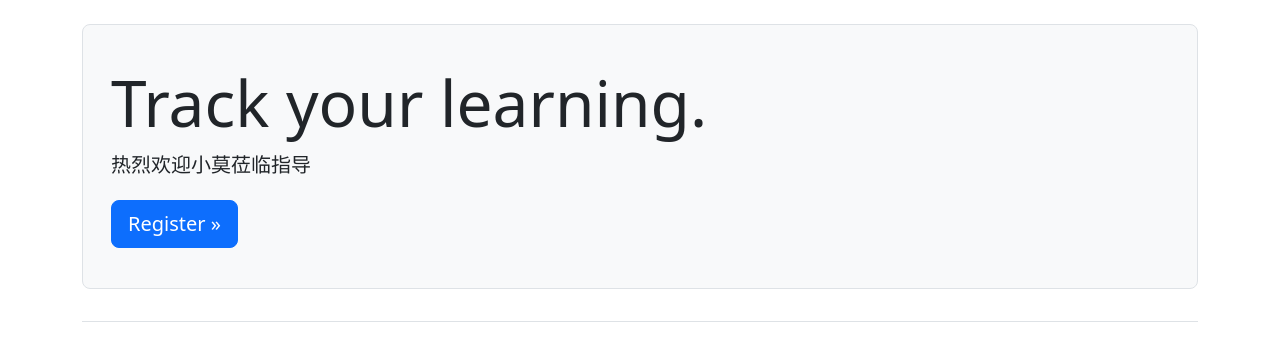
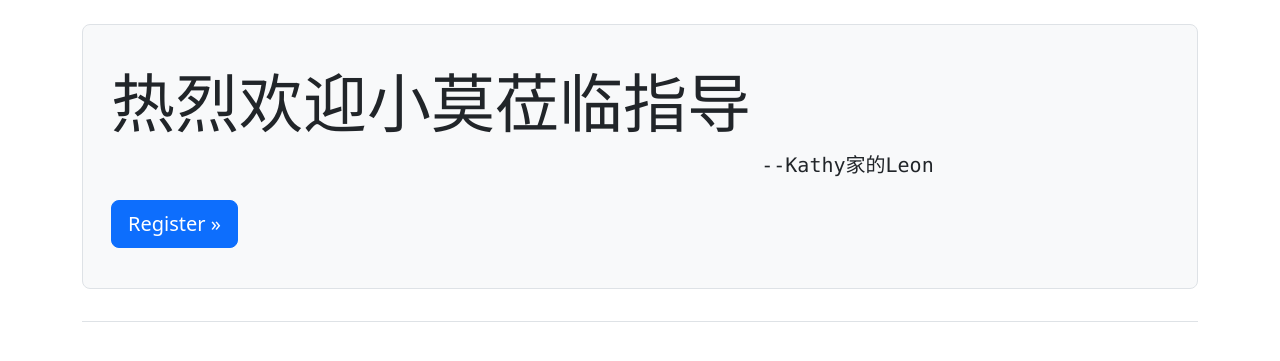
Before and after one commit to Zhang-Lianghui/learning_log, a Django app: page / in a window 1280 px wide. Shown: the part 58-419 px from the top of the page. Run offline with Django 5.2, Linux system fonts and the light colour scheme; some libraries are stand-ins or nearby versions.

Commit message:
修改主页内容

```diff
--- a/learning_logs/templates/learning_logs/index.html
+++ b/learning_logs/templates/learning_logs/index.html
@@ -2,8 +2,8 @@
 {% block page_header %}
 <div class="p-3 mb-4 bg-light border rounded-3">
     <div class="container-fluid py-4">
-        <h1 class="display-3">Track your learning.</h1>
-        <p class="lead">热烈欢迎小莫莅临指导</p>
+        <h1 class="display-3">热烈欢迎小莫莅临指导</h1>
+        <pre class="lead">                                                      --Kathy家的Leon</pre>
         {% if not user.is_authenticated %}
         <a class="btn btn-primary btn-lg mt-1" href="{% url 'users:register' %}">Register &raquo;</a>
         {% endif %}
```
